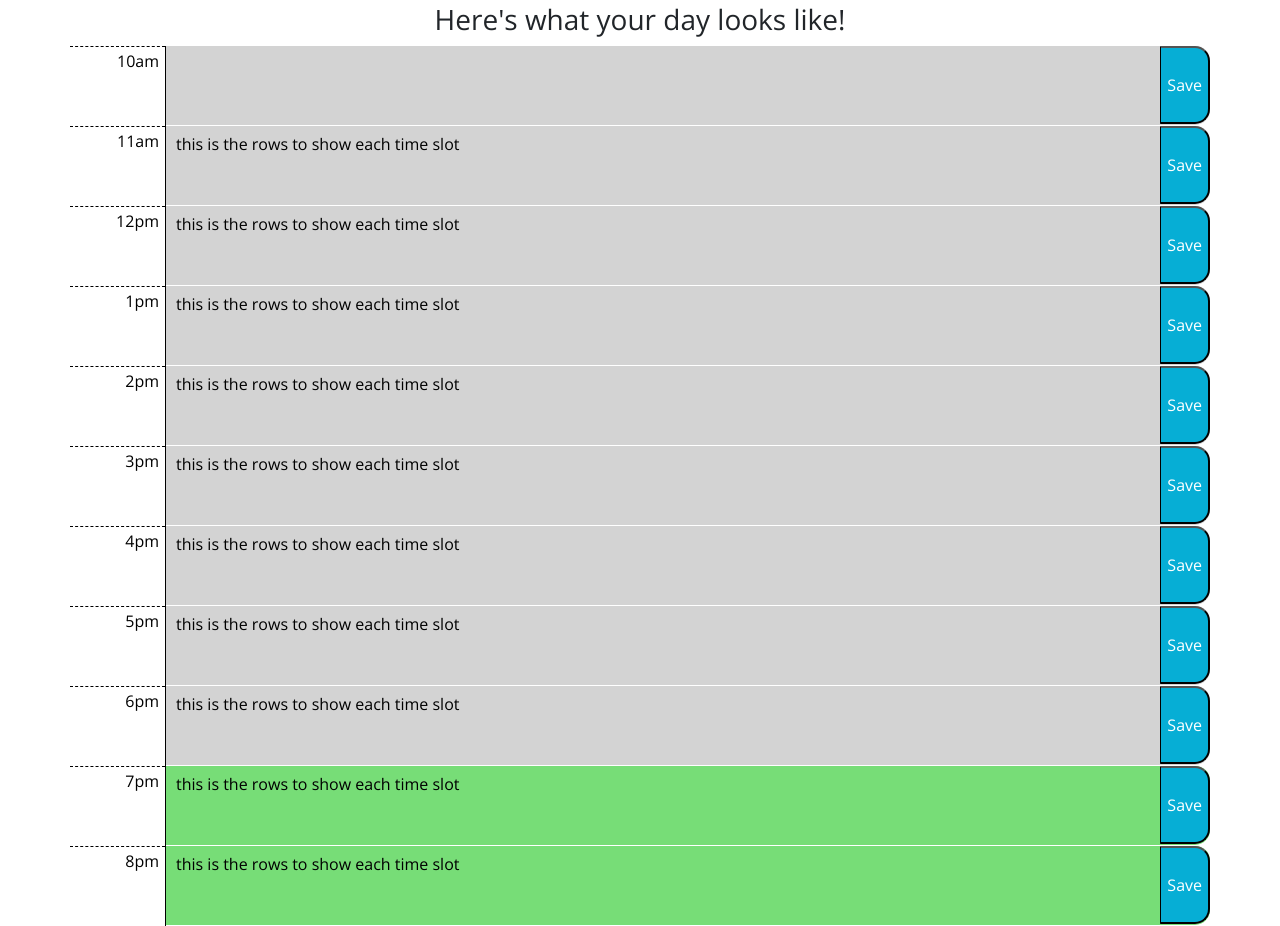
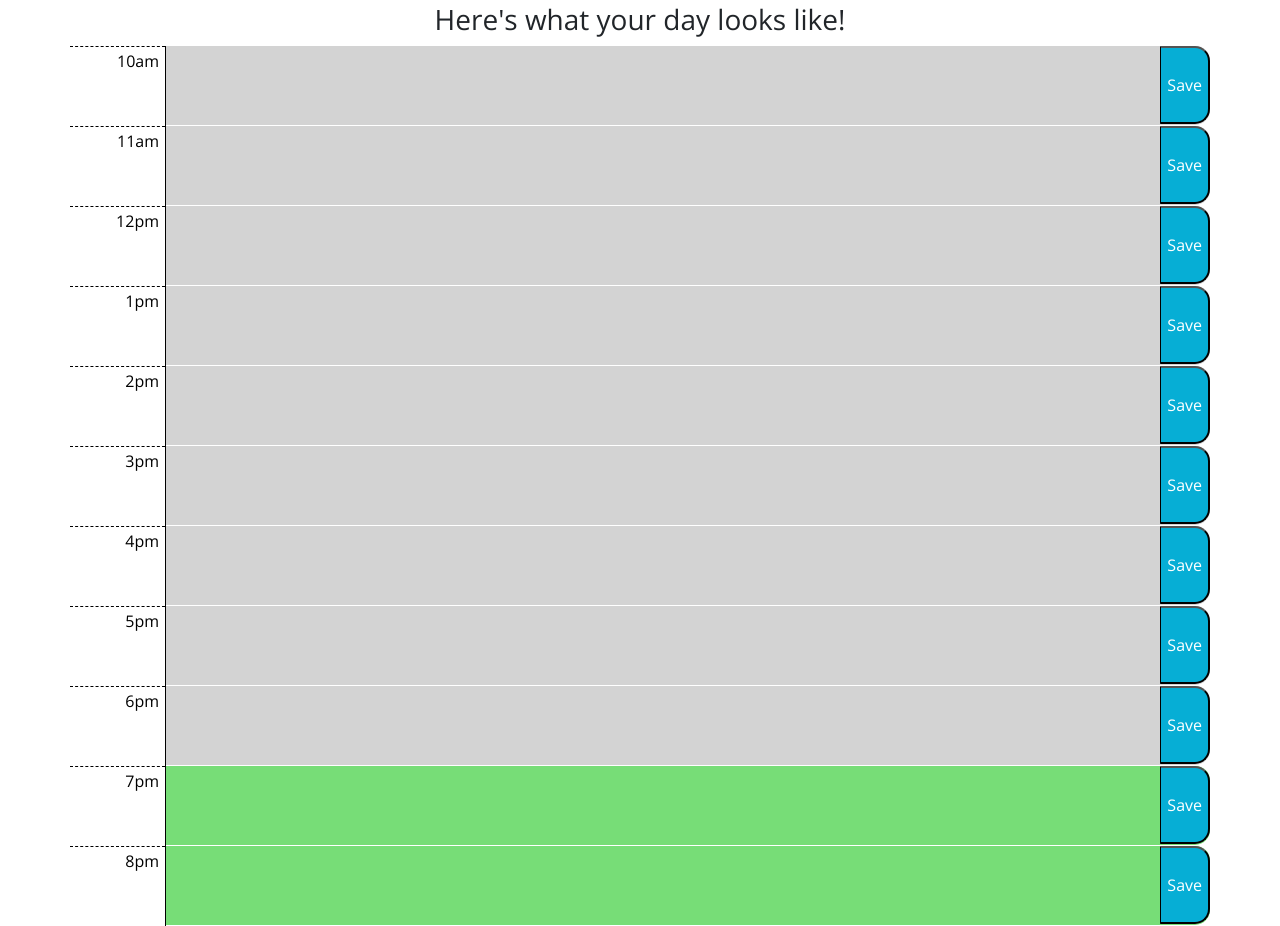
Before and after one commit to tanookibruv/work-day-scheduler, a plain HTML site: page index.html in a window 1280 px wide. Shown: the part 357-1283 px from the top of the page. Drawn offline with nearby package versions, Linux system fonts and the light colour scheme.

Commit message:
working on for loops

```diff
--- a/index.html
+++ b/index.html
@@ -25,57 +25,57 @@
       <h3>Here's what your day looks like!</h3>
       <div class="row">
         <p class="hour col-sm-1">10am</p>
-        <textarea id="10am"></textarea>
+        <textarea class="mytext"></textarea>
         <button id="0" class="saveBtn">Save</button>
       </div>
       <div class="row">
         <p class="hour col-sm-1">11am</p>
-        <textarea class="mytext">this is the rows to show each time slot</textarea>
+        <textarea class="mytext"></textarea>
         <button id="1" class="saveBtn">Save</button>
       </div>
       <div class="row">
         <p class="hour col-sm-1">12pm</p>
-        <textarea class="mytext">this is the rows to show each time slot</textarea>
+        <textarea class="mytext"></textarea>
         <button id="2" class="saveBtn">Save</button>
       </div>
       <div class="row">
         <p class="hour col-sm-1">1pm</p>
-        <textarea class="mytext">this is the rows to show each time slot</textarea>
+        <textarea class="mytext"></textarea>
         <button id="3"class="saveBtn">Save</button>
       </div>
       <div class="row">
         <p class="hour col-sm-1">2pm</p>
-        <textarea class="mytext">this is the rows to show each time slot</textarea>
+        <textarea class="mytext"></textarea>
         <button id="4" class="saveBtn">Save</button>
       </div>
       <div class="row">
         <p class="hour col-sm-1">3pm</p>
-        <textarea class="mytext">this is the rows to show each time slot</textarea>
+        <textarea class="mytext"></textarea>
         <button id="5" class="saveBtn">Save</button>
       </div>
       <div class="row">
         <p class="hour col-sm-1">4pm</p>
-        <textarea class="mytext">this is the rows to show each time slot</textarea>
+        <textarea class="mytext"></textarea>
         <button id="6" class="saveBtn">Save</button>
       </div>
       <div class="row">
         <p class="hour col-sm-1">5pm</p>
-        <textarea class="mytext">this is the rows to show each time slot</textarea>
+        <textarea class="mytext"></textarea>
         <button id="7" class="saveBtn">Save</button>
       </div>
       <div class="row">
         <p class="hour col-sm-1">6pm</p>
-        <textarea class="mytext">this is the rows to show each time slot</textarea>
+        <textarea class="mytext"></textarea>
         <button id="8" class="saveBtn">Save</button>
       </div>
       <div class="row">
         <p class="hour col-sm-1">7pm</p>
-        <textarea class="mytext">this is the rows to show each time slot</textarea>
+        <textarea class="mytext"></textarea>
         <button id="9" class="saveBtn">Save</button>
       </div>
       <div class="row">
         <p class="hour col-sm-1">8pm</p>
-        <textarea class="mytext">this is the rows to show each time slot</textarea>
+        <textarea class="mytext"></textarea>
         <button id="10" class="saveBtn">Save</button>
       </div>
   </div>
--- a/main.js
+++ b/main.js
@@ -21,9 +21,9 @@ for (var i =0; i < saveEl.length; i++) {
 };
 
 for (let j = 0; j < textEl.length; j++) {
+    textEl[j]
     console.log(textEl[j])
-
-}
+};
 
 
 
@@ -54,11 +54,11 @@ function matchTime() {
 function renderTask() {
     var savedtoDo = JSON.parse(localStorage.getItem("toDo"));
     console.log(savedtoDo)
-    textEl.innerHTML = savedtoDo;
+    textEl[1].innerHTML = savedtoDo;
 }
 
 function saveTask() {
-    var toDo = textEl.value;
+    var toDo = textEl[1].value;
     localStorage.setItem("toDo", JSON.stringify(toDo));
     renderTask();
 }
@@ -66,5 +66,3 @@ function saveTask() {
 
 window.onload = renderTask();
 window.onload = matchTime();
-
-saveEl.onclick = saveTask
```
